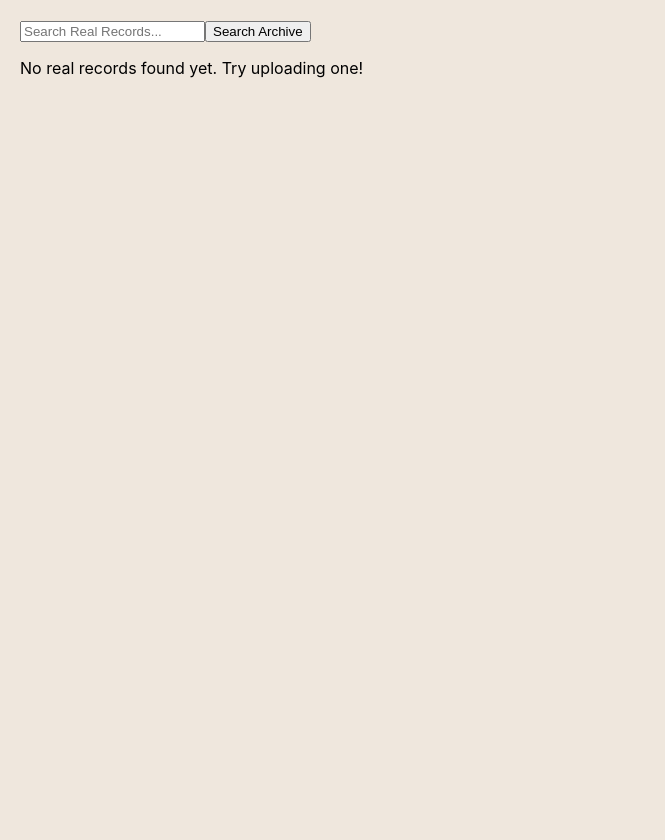
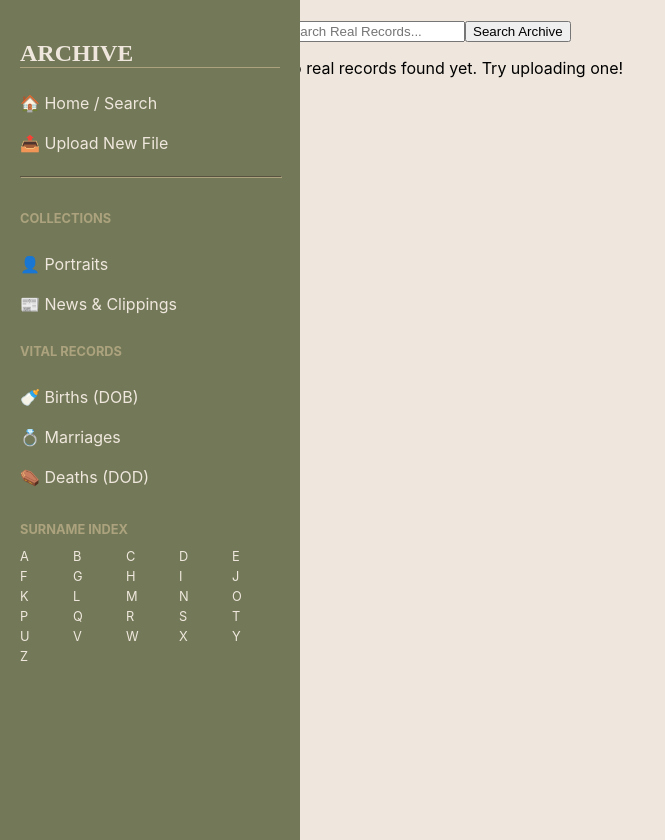
Before and after one commit to desivar/recuerdos, a React (Create React App) app in the folder frontend/: page / in a window 1280 px wide. Shown: the whole page, without its empty margins (0-665 px from the left). Built offline with nearby package versions, Linux system fonts and the light colour scheme.

Commit message:
frontend/src/App.js

```diff
--- a/frontend/src/App.js
+++ b/frontend/src/App.js
@@ -1,11 +1,22 @@
 import React from 'react';
+import { BrowserRouter as Router, Routes, Route } from 'react-router-dom';
+import Sidebar from './components/Sidebar';
 import SearchPage from './pages/SearchPage';
+import UploadPage from './pages/UploadPage'; // New Import
 
 function App() {
   return (
-    <div className="App">
-      <SearchPage />
-    </div>
+    <Router>
+      <div style={{ display: 'flex' }}>
+        <Sidebar />
+        <div style={{ marginLeft: '260px', flex: 1 }}>
+          <Routes>
+            <Route path="/" element={<SearchPage />} />
+            <Route path="/upload" element={<UploadPage />} />
+          </Routes>
+        </div>
+      </div>
+    </Router>
   );
 }
 
```
